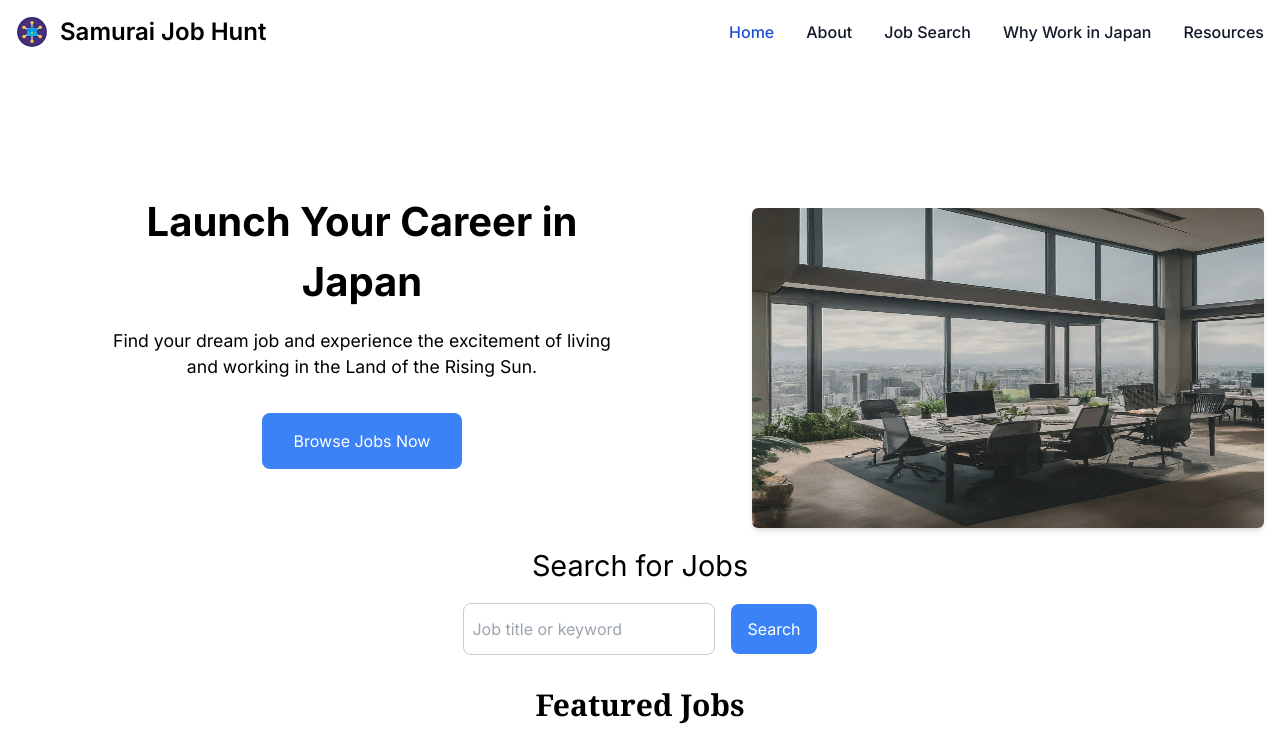
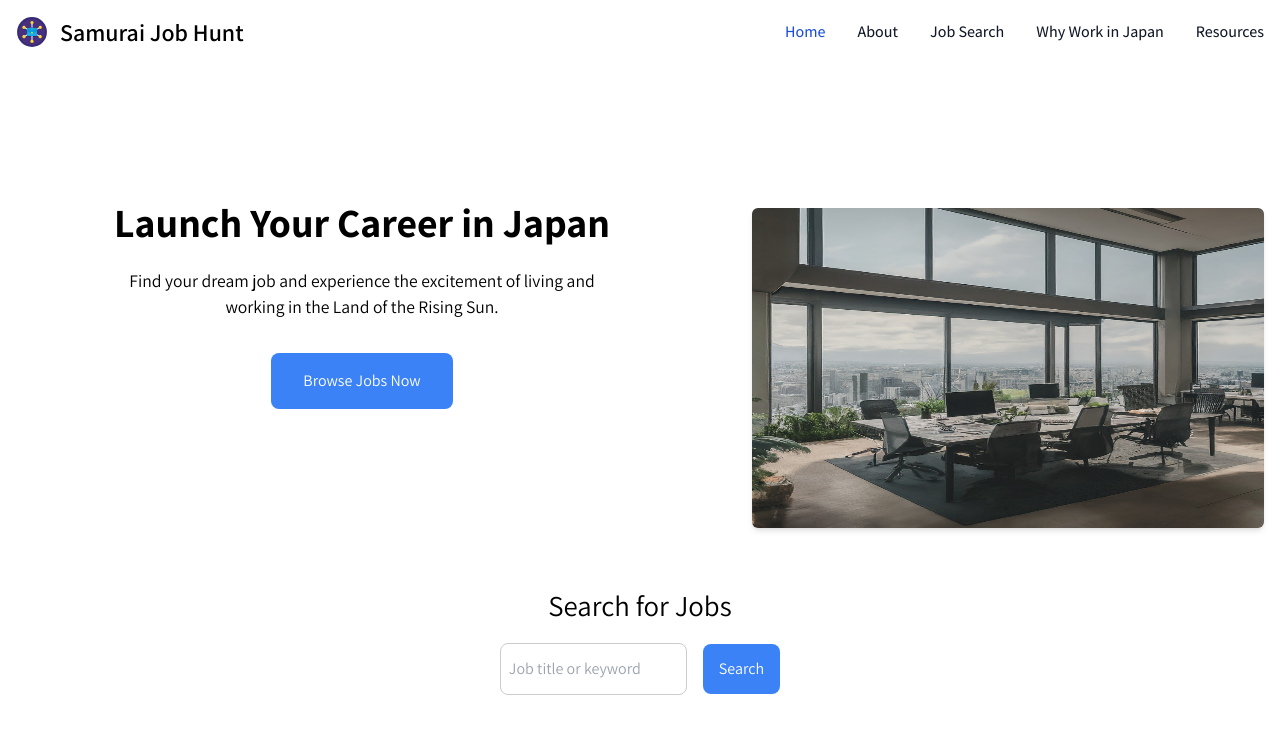
Before and after one commit to rahulchatterjee12/jobs-in-japan, a Next.js app: page / in a window 1280 px wide. Shown: the top 731 px of the page. Built offline with nearby package versions, Linux system fonts and the light colour scheme.

Commit message:
font and header changes

```diff
--- a/src/app/layout.js
+++ b/src/app/layout.js
@@ -1,18 +1,19 @@
-import { Inter } from "next/font/google";
+import { Assistant } from "next/font/google";
 import "./globals.css";
 import Navbar from "@/components/Navbar";
 
-const inter = Inter({ subsets: ["latin"] });
+const assistant = Assistant({ subsets: ["latin"] });
 
 export const metadata = {
-  title: "Create Next App",
-  description: "Generated by create next app",
+  title: "Work in Japan",
+  description:
+    "Find your dream job in Japan. Browse job openings, learn about the benefits of working in Japan, and get valuable resources for job seekers.",
 };
 
 export default function RootLayout({ children }) {
   return (
     <html lang="en">
-      <body className={inter.className}>
+      <body className={assistant.className}>
         <script src="https://cdnjs.cloudflare.com/ajax/libs/flowbite/2.3.0/flowbite.min.js"></script>
         <Navbar />
         {children}
--- a/src/components/JobSearch.js
+++ b/src/components/JobSearch.js
@@ -2,7 +2,7 @@ import styles from "./JobSearch.module.css";
 
 function JobSearch() {
   return (
-    <div className="text-center w-[100vw]">
+    <div className="text-center w-[100vw] mt-10">
       <h2 className={styles.title}>Search for Jobs</h2>
       <form className={styles.searchForm}>
         <input
```
